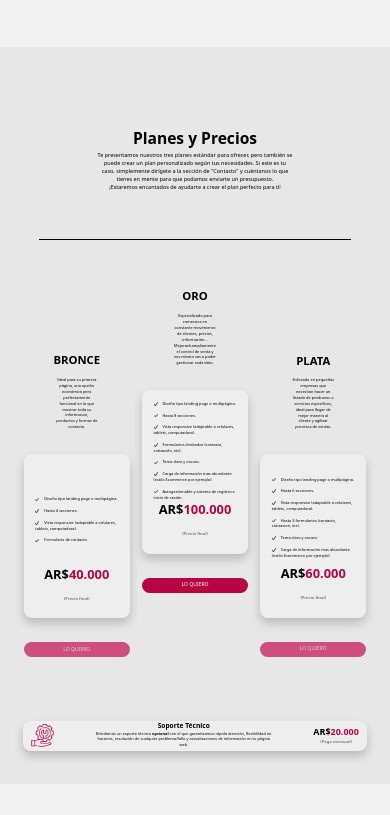
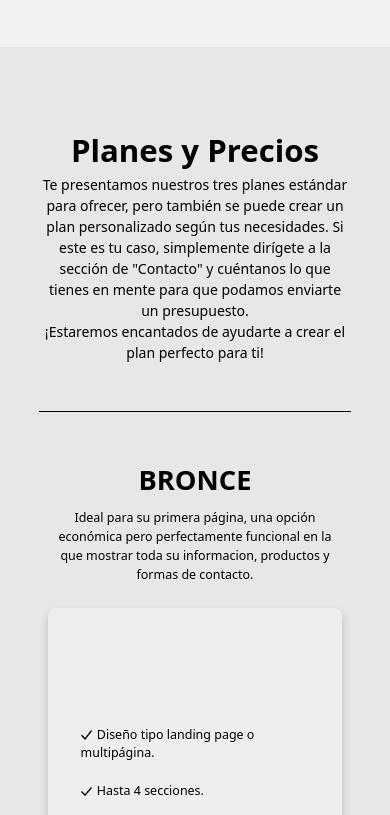
Before and after one commit to dileo24/portafolioGP, a React (Create React App) app in the folder client/: page / in a window 390 px wide. Shown: the part 1000-1815 px from the top of the page. Built offline with nearby package versions, Linux system fonts and the light colour scheme.

Commit message:
planes responsive

```diff
--- a/client/src/styles/base/_settings.scss
+++ b/client/src/styles/base/_settings.scss
@@ -5,6 +5,7 @@ $fondoClaro: #f2f2f2;
 $grisClaro: #e7e7e7;
 $grisOscuro: #808080;
 $descrSize: 1.4vw;
+$descrSizeResp: 3.6vw;
 $descrLineHeight: 150%;
 
 @mixin center {
@@ -49,10 +50,12 @@ $descrLineHeight: 150%;
   font-weight: 700;
 }
 
+@mixin tituloMedianoResp {
+  width: 50%;
+  font-size: 8vw;
+  font-weight: 700;
+}
+
 html {
   scroll-behavior: smooth;
 }
-
-// section[id] {
-//   scroll-margin-top: 5rem;
-// }
--- a/client/src/styles/components/_planes.scss
+++ b/client/src/styles/components/_planes.scss
@@ -201,3 +201,113 @@
     }
   }
 }
+
+@media only screen and (max-width: 700px) {
+  .planesContainer {
+    .planesYPrecios {
+      .text {
+        width: 80%;
+        .titulo {
+          @include tituloMedianoResp;
+          text-align: center;
+          width: 100%;
+        }
+        p {
+          font-size: $descrSizeResp;
+        }
+      }
+    }
+    .planes {
+      @include centerCol;
+      padding: 0 3% 5% 3%;
+      p {
+        color: black;
+        font-size: 3.2vw;
+      }
+      .planOro {
+        margin-bottom: 0;
+      }
+      .plan {
+        width: 80%;
+        .nombrePlan {
+          font-size: 7vw;
+        }
+        .text {
+          padding: 0 0;
+        }
+        .detalles {
+          .precio {
+            .prec {
+              .precioNum {
+                font-size: 10vw;
+              }
+              .moneda {
+                font-size: 10vw;
+              }
+            }
+            .aclaracion {
+              font-size: 4vw;
+            }
+          }
+        }
+        a {
+          button {
+            font-size: 4vw;
+            background-color: $magenta;
+            color: white;
+          }
+          button:hover {
+            background-color: $magenta;
+            color: white;
+          }
+          .ORObtn {
+            background-color: $magenta;
+            color: white;
+          }
+          .ORObtn:hover {
+            background-color: $magenta;
+            color: white;
+          }
+        }
+      }
+    }
+  }
+  .soporteTec {
+    padding: 0 2%;
+    @include centerCol;
+    flex-direction: column !important;
+    height: 100%;
+    .sopTecImg {
+      width: 7%;
+    }
+    .detalles {
+      width: 100%;
+      .titulo {
+        font-size: 4vw !important;
+        font-weight: bolder;
+        margin-bottom: 0;
+      }
+      .text {
+        font-size: 2vw !important;
+        margin-bottom: 1%;
+        text-align: center;
+        width: 70%;
+      }
+    }
+    .precio {
+      @include centerCol;
+      .prec {
+        margin-top: 2%;
+        @include center;
+        .precioNum,
+        .moneda {
+          font-size: 5vw !important;
+        }
+      }
+      .aclaracion {
+        font-size: 2vw !important;
+        margin-bottom: 5%;
+      }
+    }
+  }
+}
--- a/client/src/styles/components/_proyectos.scss
+++ b/client/src/styles/components/_proyectos.scss
@@ -18,11 +18,6 @@
     font-size: $descrSize;
     font-weight: 300;
   }
-
-  //.cards {
-  // border-bottom: 1px solid rgb(0, 0, 0);
-  // padding-bottom: 12rem;
-  //}
 
   .cards-flex {
     display: flex;
```
